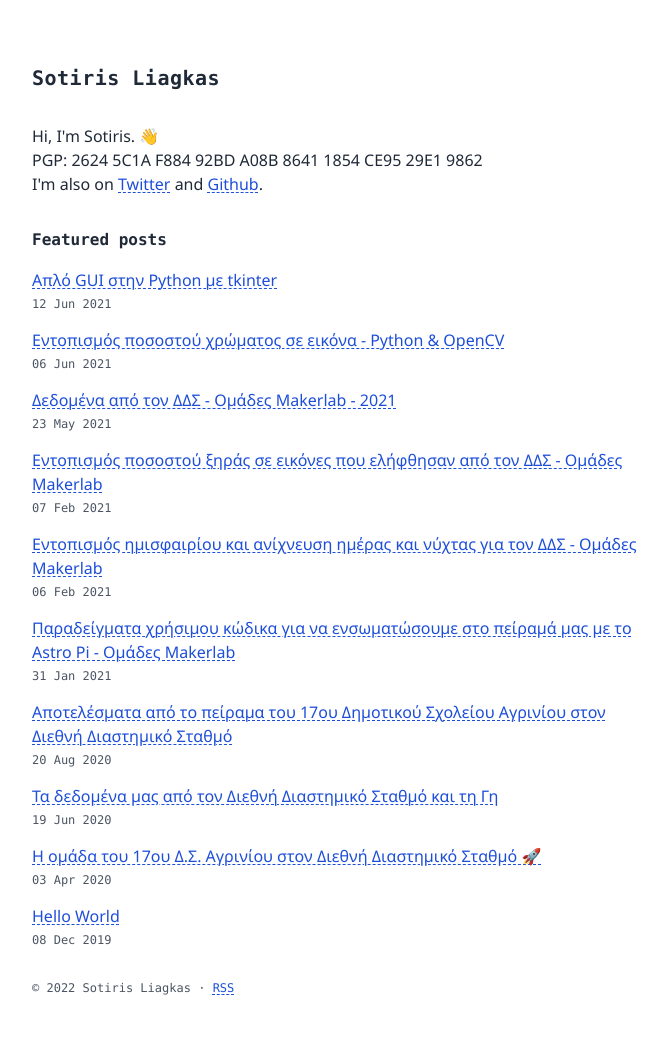
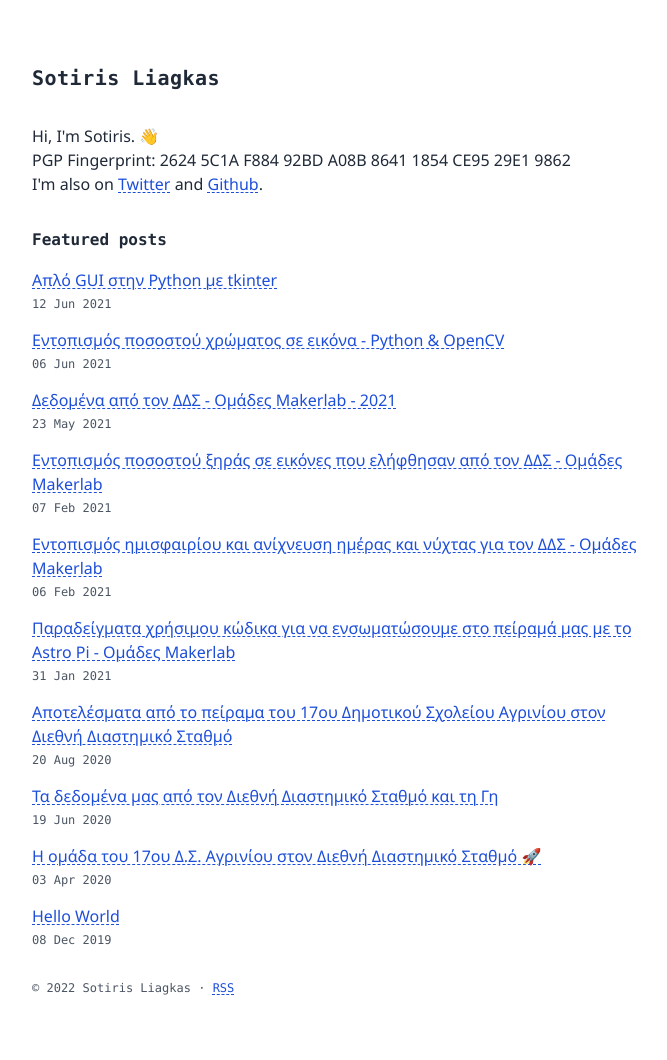
Before and after one commit to liagason/A-Jekyll-Blog, a Jekyll site: the page built from index.html, in a window 1280 px wide. Shown: the whole page, without its empty margins (304-971 px from the left). Built offline with Jekyll 4.4.1, drawn with Linux system fonts in a browser that asks for light colours.

Commit message:
Update header.html

```diff
--- a/_includes/header.html
+++ b/_includes/header.html
@@ -1,4 +1,4 @@
 <h1 class="font-semibold font-mono tracking-wide antialiased text-xl text-gray-800 pb-8"><strong>{{ site.author_name }}</strong></h1>
 <p class="text-gray-800">Hi, I'm Sotiris. 👋</p>
-<p class="text-gray-800">PGP: 2624 5C1A F884 92BD A08B 8641 1854 CE95 29E1 9862</p>
+<p class="text-gray-800">PGP Fingerprint: 2624 5C1A F884 92BD A08B 8641 1854 CE95 29E1 9862</p>
 <p class="text-gray-800">I'm also on <a href="https://twitter.com/liagason" class="text-blue-700 underline underline-offset-2 decoration-1 decoration-dashed decoration-blue-700">Twitter</a> and <a href="https://github.com/liagason" class="text-blue-700 underline underline-offset-2 decoration-1 decoration-dashed decoration-blue-700">Github</a>.</p>
```
